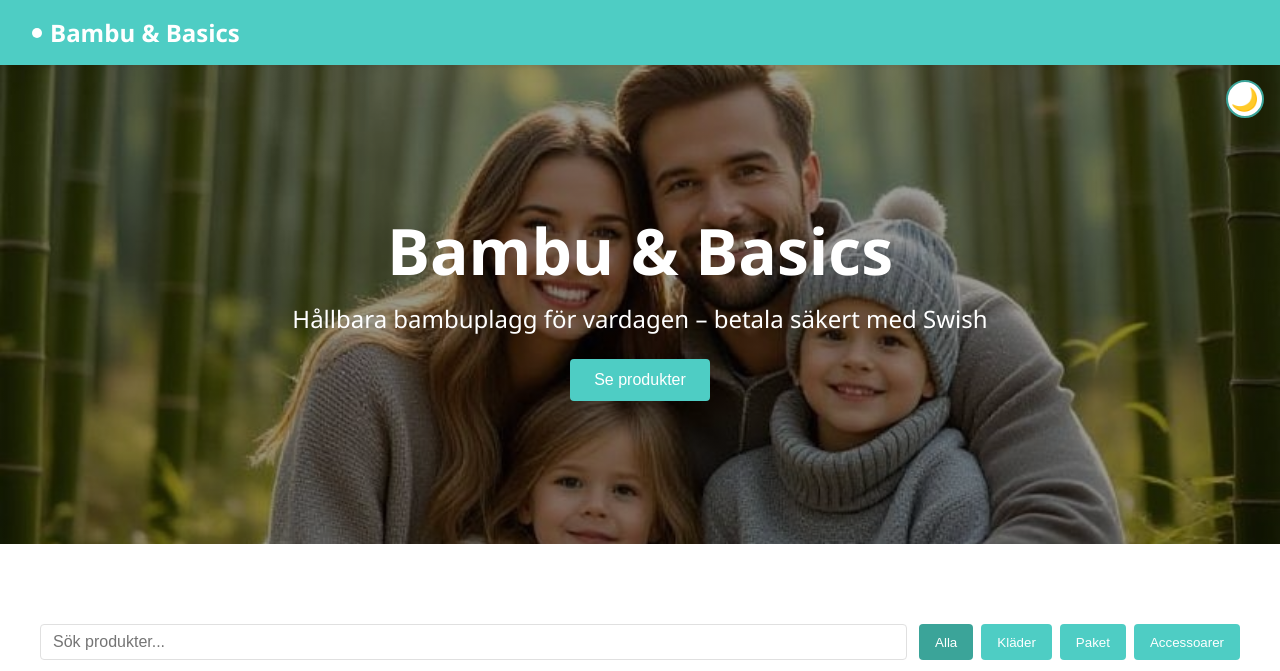
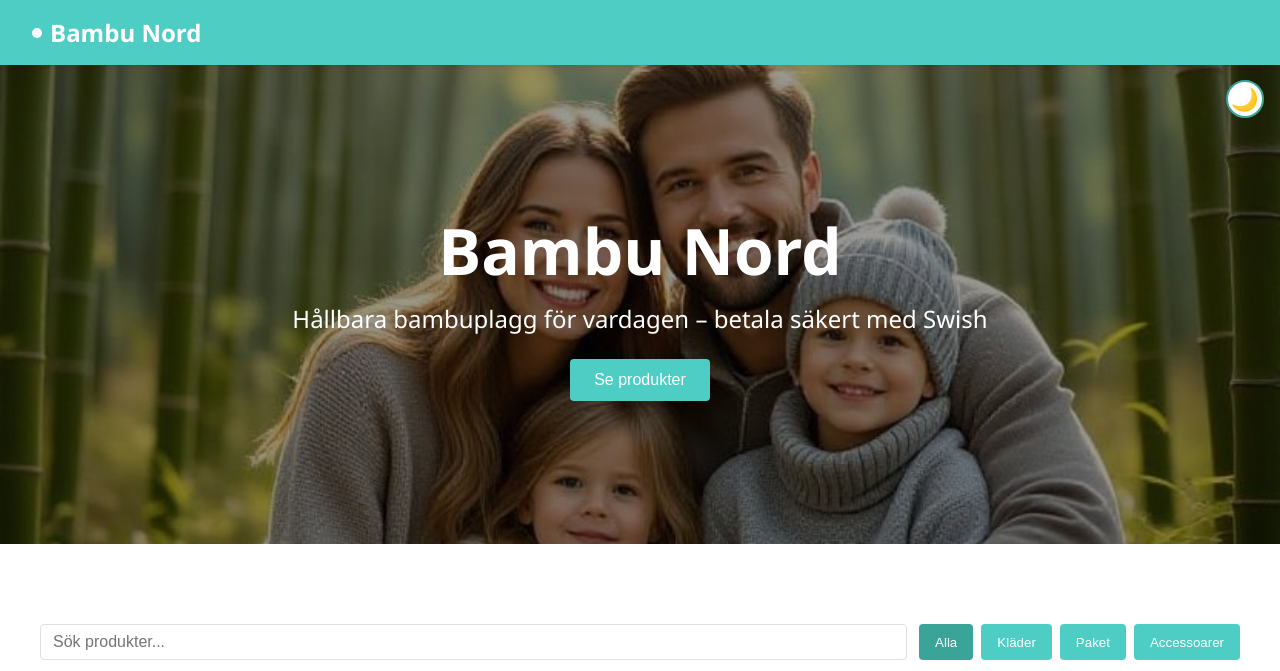
Before and after one commit to johnaxelsson87-source/gustaf22, a plain HTML site: page index.html in a window 1280 px wide. Shown: the top 671 px of the page. Drawn offline with nearby package versions, Linux system fonts and the light colour scheme; files whose address does not match are found by name.

Commit message:
Update index.html

```diff
--- a/index.html
+++ b/index.html
@@ -3,7 +3,7 @@
 <head>
   <meta charset="UTF-8">
   <meta name="viewport" content="width=device-width,initial-scale=1.0">
-  <title>Bambu &amp; Basics – Hållbara bambuplagg</title>
+  <title>Bambu Nord – Hållbara bambuplagg</title>
   <meta name="description" content="Enkel shopping för bambu-strumpor, T-shirts, underkläder och mer. Betala säkert med Swish – hållbart och bekvämt!">
   <link rel="stylesheet" href="style.css">
   <!-- Google Analytics placeholder -->
@@ -19,14 +19,14 @@
 </head>
 <body>
   <header>
-    <div class="brand"><span class="dot"></span>Bambu &amp; Basics</div>
+    <div class="brand"><span class="dot"></span>Bambu Nord</div>
   </header>
 
   <section class="hero">
     <!-- Flytande knapp för att byta tema placerad i hero-avsnittet -->
     <button id="themeBtn" class="theme-toggle floating" aria-label="Byt till mörkt tema">🌙</button>
     <div class="hero-content">
-      <h1>Bambu &amp; Basics</h1>
+      <h1>Bambu Nord</h1>
       <p class="subtitle">Hållbara bambuplagg för vardagen – betala säkert med Swish</p>
       <button class="cta" onclick="scrollToProducts()">Se produkter</button>
     </div>
```
